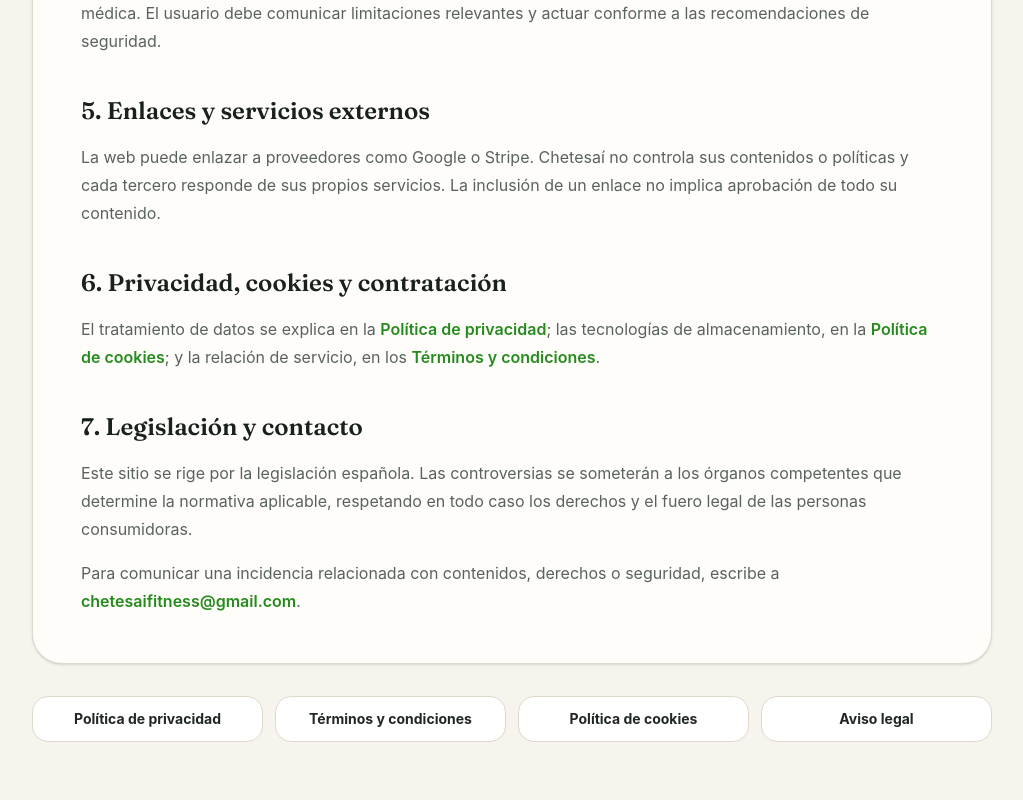
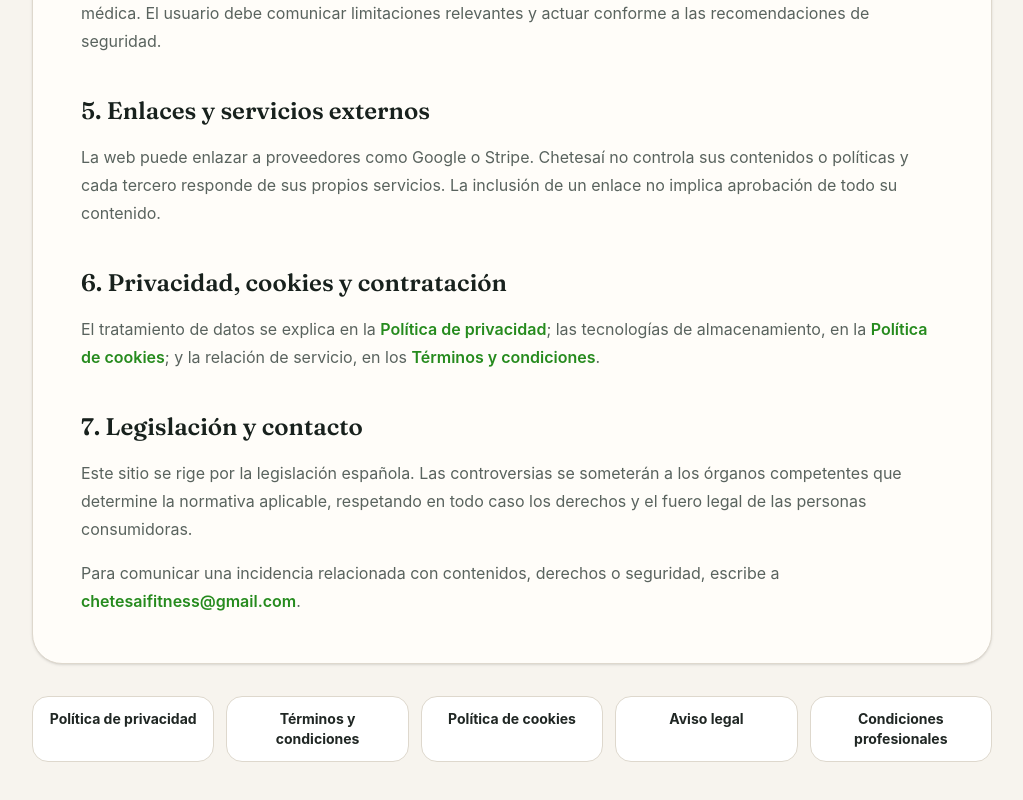
Before and after one commit to Raymonchu48/chetesai, a Next.js app: page /aviso-legal in a window 1280 px wide. Shown: the part 1431-2231 px from the top of the page, without its empty margins (128-1151 px from the left). Built offline with nearby package versions, Linux system fonts and the light colour scheme.

Commit message:
Legal: surface rights and terms across web and PWA

```diff
--- a/src/components/legal/LegalPage.tsx
+++ b/src/components/legal/LegalPage.tsx
@@ -12,6 +12,7 @@ const legalLinks = [
   { href: "/terms-of-service", label: "Términos y condiciones" },
   { href: "/politica-cookies", label: "Política de cookies" },
   { href: "/aviso-legal", label: "Aviso legal" },
+  { href: "/condiciones-profesionales", label: "Condiciones profesionales" },
 ];
 
 type LegalPageProps = {
@@ -50,7 +51,7 @@ export function LegalPage({ title, summary, children }: LegalPageProps) {
           {children}
         </article>
 
-        <nav aria-label="Documentos legales" className="mt-8 grid gap-3 sm:grid-cols-2 lg:grid-cols-4">
+        <nav aria-label="Documentos legales" className="mt-8 grid gap-3 sm:grid-cols-2 lg:grid-cols-5">
           {legalLinks.map((link) => (
             <Link key={link.href} href={link.href} className="rounded-2xl border border-[#ded8cd] bg-white px-4 py-3 text-center text-sm font-bold transition hover:border-[#2f9e24] hover:text-[#2f9e24]">
               {link.label}
```
